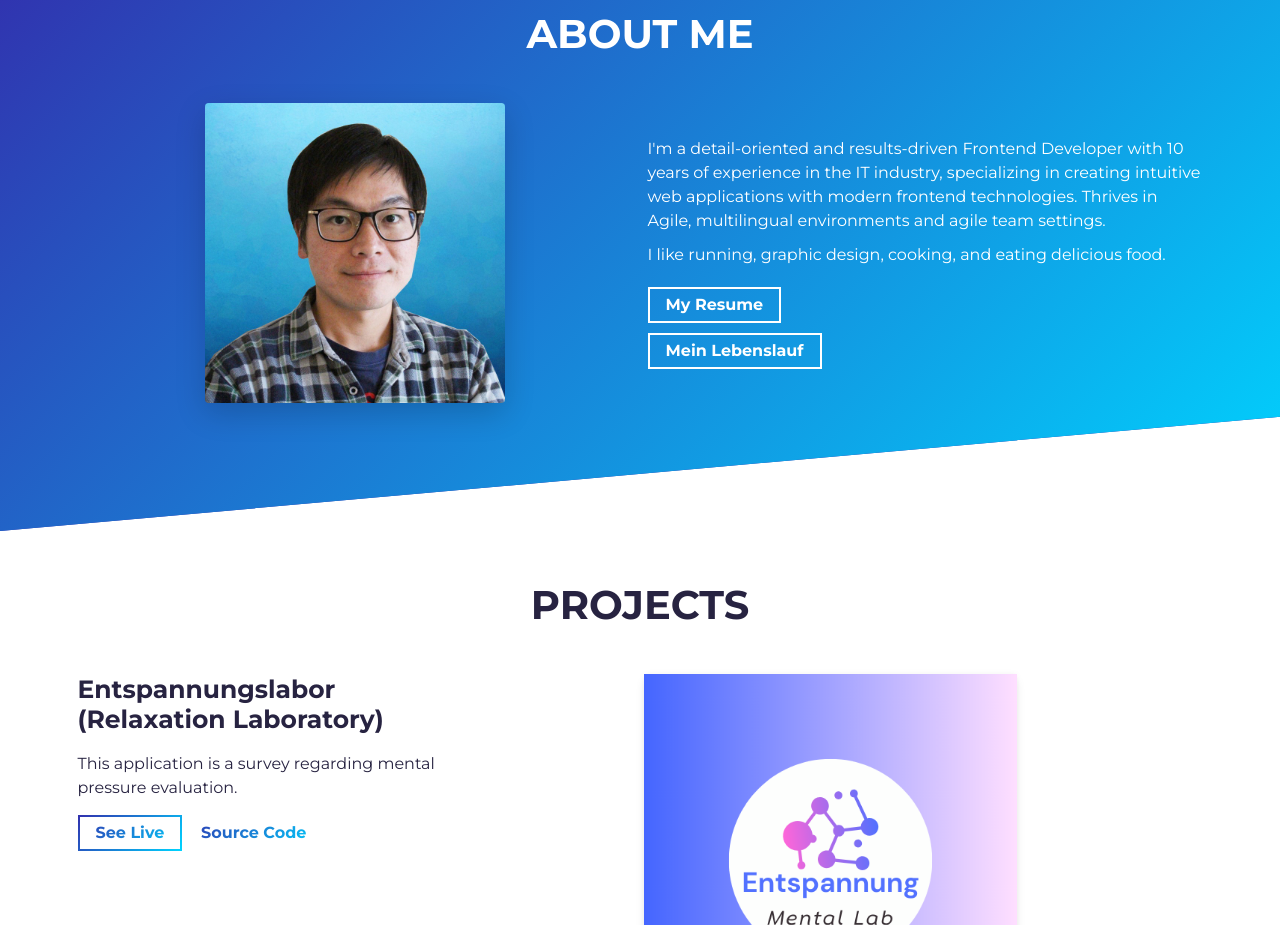
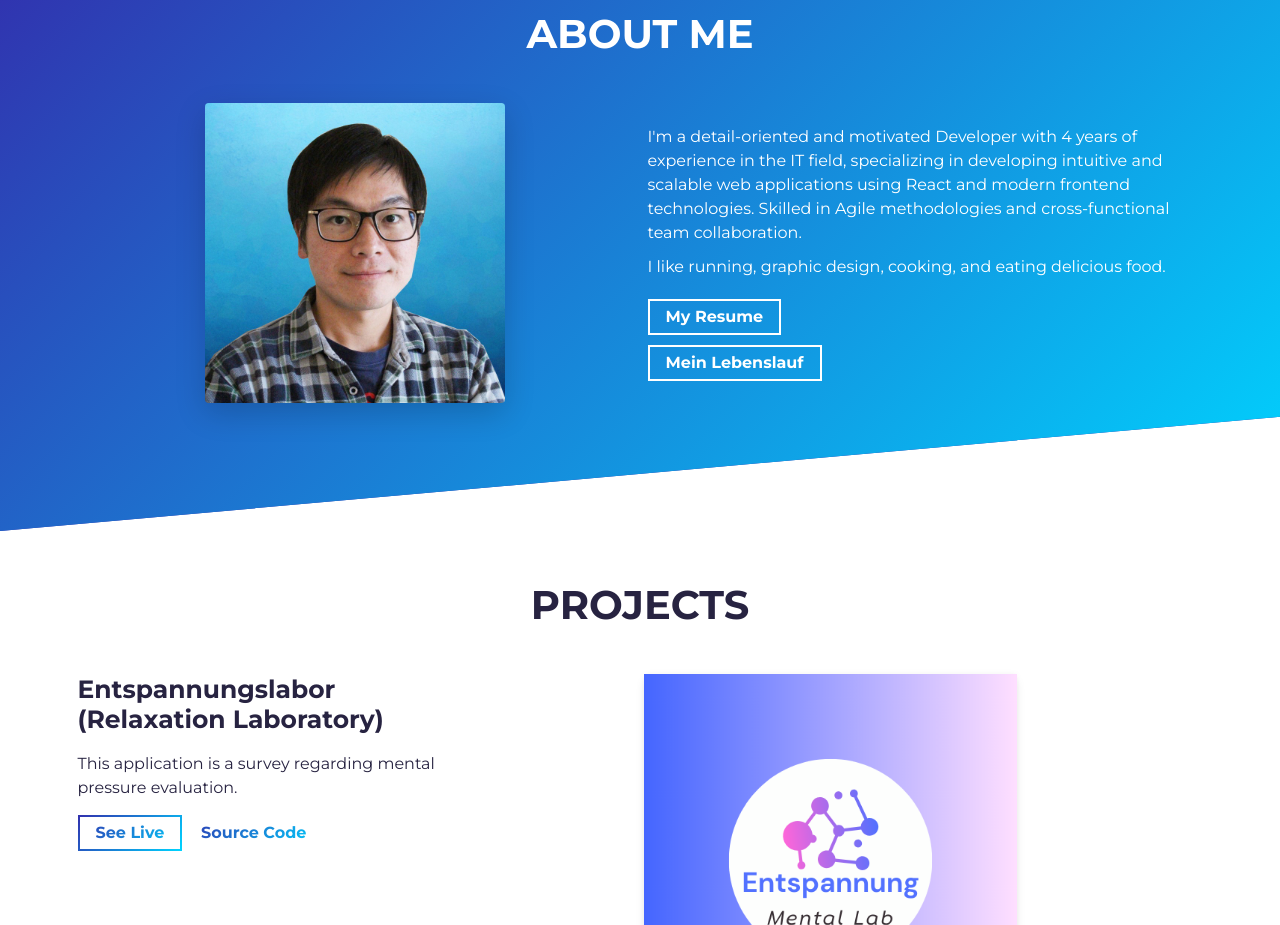
Before and after one commit to Tsung-Jen/myportfolio, a website built with Parcel: page src/index.html in a window 1280 px wide. Shown: the part 840-1765 px from the top of the page. Built offline with nearby package versions, Linux system fonts and the light colour scheme.

Commit message:
update profile in about section

```diff
--- a/src/index.html
+++ b/src/index.html
@@ -83,11 +83,11 @@
           <div class="col-md-6 col-sm-12">
             <div class="about-wrapper__info load-hidden">
               <p class="about-wrapper__info-text">
-                I'm a detail-oriented and results-driven Frontend Developer with
-                10 years of experience in the IT industry, specializing in
-                creating intuitive web applications with modern frontend
-                technologies. Thrives in Agile, multilingual environments and
-                agile team settings.
+                I'm a detail-oriented and motivated Developer with 4 years of
+                experience in the IT field, specializing in developing intuitive
+                and scalable web applications using React and modern frontend
+                technologies. Skilled in Agile methodologies and
+                cross-functional team collaboration.
               </p>
               <p class="about-wrapper__info-text">
                 I like running, graphic design, cooking, and eating delicious
```
